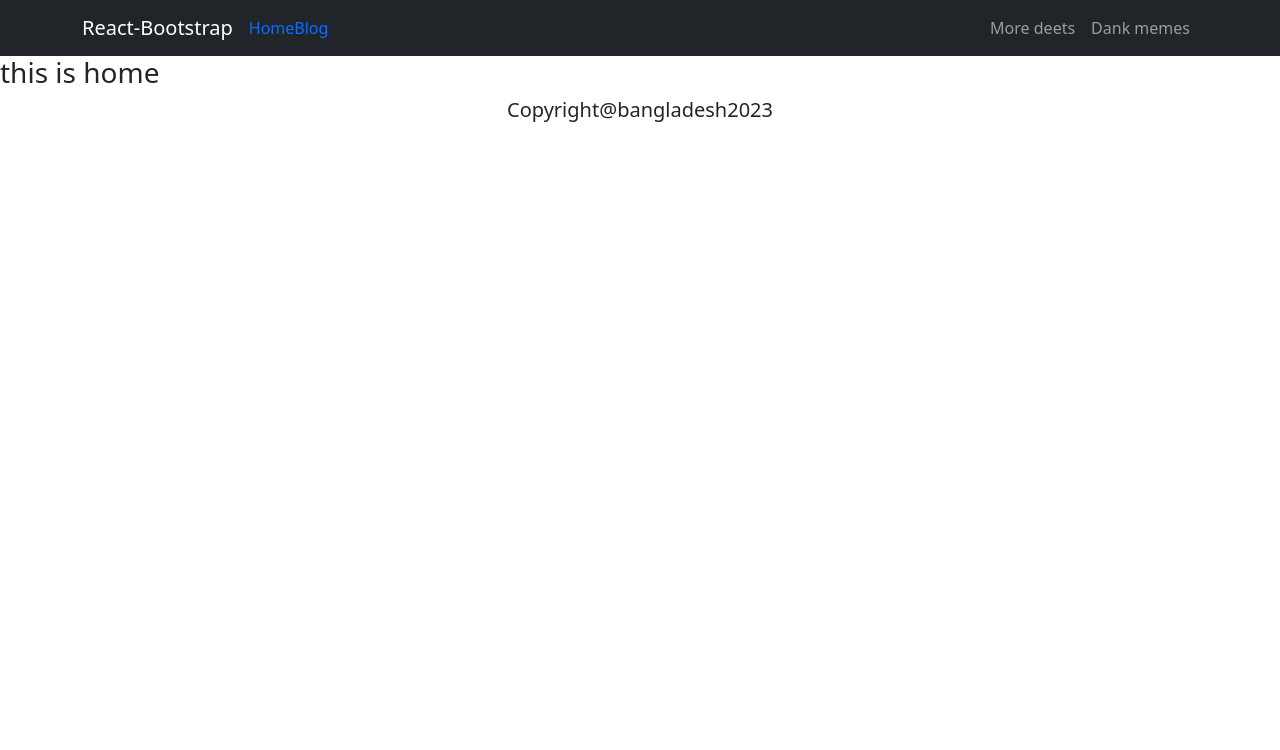
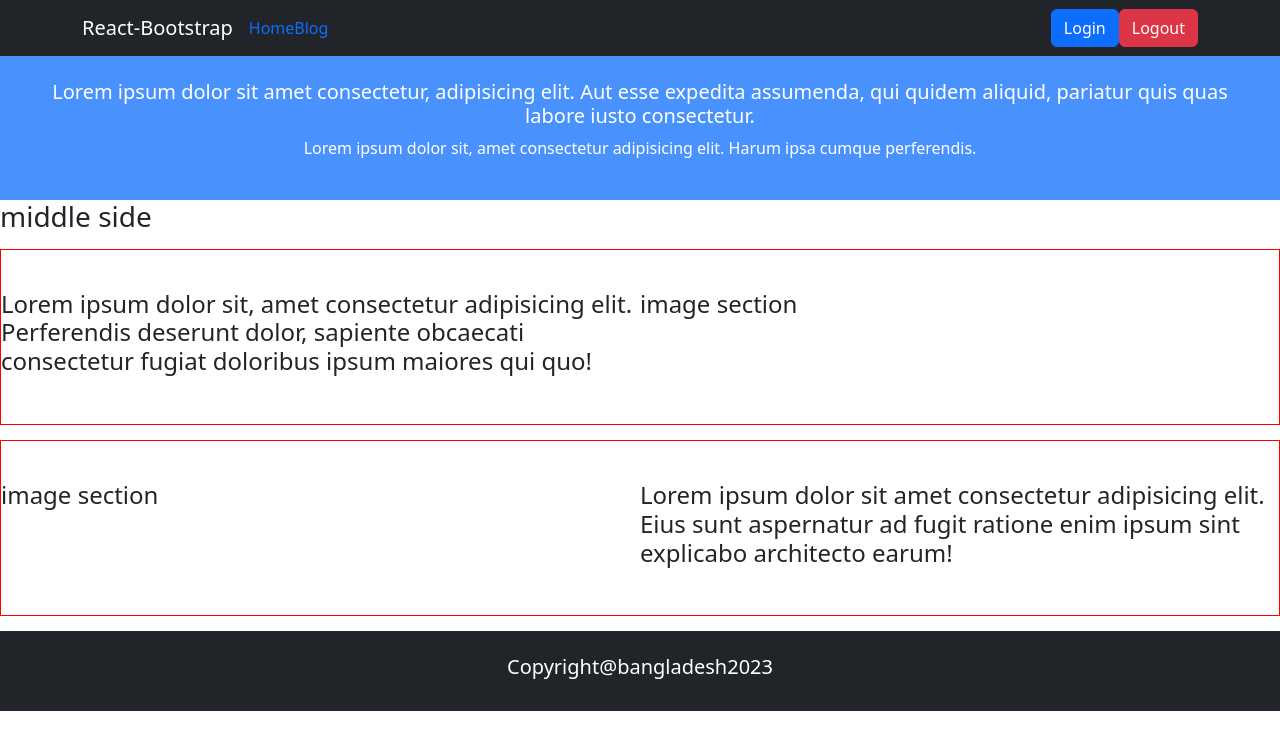
Before and after one commit to sourov-hossain1/Deshi-food-client, a React (Vite) app: page / in a window 1280 px wide. Shown: the top 750 px of the page. Built offline with nearby package versions, Linux system fonts and the light colour scheme.

Commit message:
some code of login section added

```diff
--- a/package.json
+++ b/package.json
@@ -17,6 +17,7 @@
     "react": "^18.2.0",
     "react-bootstrap": "^2.7.4",
     "react-dom": "^18.2.0",
+    "react-icons": "^4.8.0",
     "react-router-dom": "^6.11.0",
     "sort-by": "^1.2.0"
   },
--- /dev/null
+++ b/src/components/Home/Home.css
@@ -0,0 +1,7 @@
+.two-section{
+    display: grid;
+    grid-template-columns: repeat(2, 1fr);
+    border: 1px solid red;
+    margin: 15px 0px;
+    padding: 40px 0px;
+}
--- a/src/components/Home/Home.jsx
+++ b/src/components/Home/Home.jsx
@@ -1,9 +1,32 @@
 import React from 'react';
+import './Home.css'
 
 const Home = () => {
     return (
         <div>
-            <h3>this is home</h3>
+            <div className='text-center bg-primary bg-opacity-75 text-white py-4'>
+                <h5 className='ms-4 me-4'>Lorem ipsum dolor sit amet consectetur, adipisicing elit. Aut esse expedita assumenda, qui quidem aliquid, pariatur quis quas labore iusto consectetur.</h5>
+                <p>Lorem ipsum dolor sit, amet consectetur adipisicing elit. Harum ipsa cumque perferendis.</p>
+            </div>
+            <div>
+                <h3>middle side</h3>
+            </div>
+            <div class='two-section'>
+                <div>
+                    <h4>Lorem ipsum dolor sit, amet consectetur adipisicing elit. Perferendis deserunt dolor, sapiente obcaecati consectetur fugiat doloribus ipsum maiores qui quo!</h4>
+                </div>
+                <div>
+                    <h4>image section</h4>
+                </div>
+            </div>
+            <div class='two-section'>
+                <div>
+                    <h4>image section</h4>
+                </div>
+                <div>
+                    <h4>Lorem ipsum dolor sit amet consectetur adipisicing elit. Eius sunt aspernatur ad fugit ratione enim ipsum sint explicabo architecto earum!</h4>
+                </div>
+            </div>
         </div>
     );
 };
--- /dev/null
+++ b/src/components/Login/Login.css
@@ -0,0 +1,7 @@
+.login-form{
+    text-align: center;
+    margin: 50px 0px;
+}
+.login-form button{
+    margin-bottom: 8px;
+}
--- /dev/null
+++ b/src/components/Login/Login.jsx
@@ -0,0 +1,16 @@
+import React from 'react';
+import './Login.css'
+import { Button } from 'react-bootstrap';
+import { FaGoogle, FaGithub } from 'react-icons/fa';
+
+const Login = () => {
+    return (
+        <div class = 'login-form'>
+            <h2>Please Login</h2>
+            <Button variant="outline-primary"> <FaGoogle /> Login with Google</Button> <br />
+            <Button variant="outline-secondary"> <FaGithub/> Login with Github</Button>
+        </div>
+    );
+};
+
+export default Login;
--- /dev/null
+++ b/src/components/Logout/Logout.jsx
@@ -0,0 +1,11 @@
+import React from 'react';
+
+const Logout = () => {
+    return (
+        <div>
+            <h3>log out page.</h3>
+        </div>
+    );
+};
+
+export default Logout;
--- a/src/components/Shared/Footer/Footer.jsx
+++ b/src/components/Shared/Footer/Footer.jsx
@@ -2,7 +2,7 @@ import React from 'react';
 
 const Footer = () => {
     return (
-        <div>
+        <div className='bg-dark text-white py-4'>
             <h5 className='text-center'>Copyright@bangladesh2023</h5>
         </div>
     );
--- a/src/components/Shared/Navbar/Navbarmy.jsx
+++ b/src/components/Shared/Navbar/Navbarmy.jsx
@@ -1,6 +1,6 @@
 
 import React from 'react';
-import { Container, Nav, NavDropdown, Navbar } from 'react-bootstrap';
+import { Button, Container, Nav, NavDropdown, Navbar } from 'react-bootstrap';
 import { Link } from 'react-router-dom';
 
 const Navbarmy = () => {
@@ -15,10 +15,10 @@ const Navbarmy = () => {
             <Link to="/blog" className='text-decoration-none'>Blog</Link>
           </Nav>
           <Nav>
-            <Nav.Link href="#deets">More deets</Nav.Link>
-            <Nav.Link eventKey={2} href="#memes">
-              Dank memes
-            </Nav.Link>
+            <Link to="/login">  <Button variant="primary">Login</Button></Link>
+            <Link eventKey={2} to="/logout">
+              <Button variant="danger">Logout</Button>
+            </Link>
           </Nav>
         </Navbar.Collapse>
       </Container>
```
Also changed, not shown: src/routes/Routes.jsx (+10 -0 lines), 1 other file (tests, documents, lock files or other folders).
